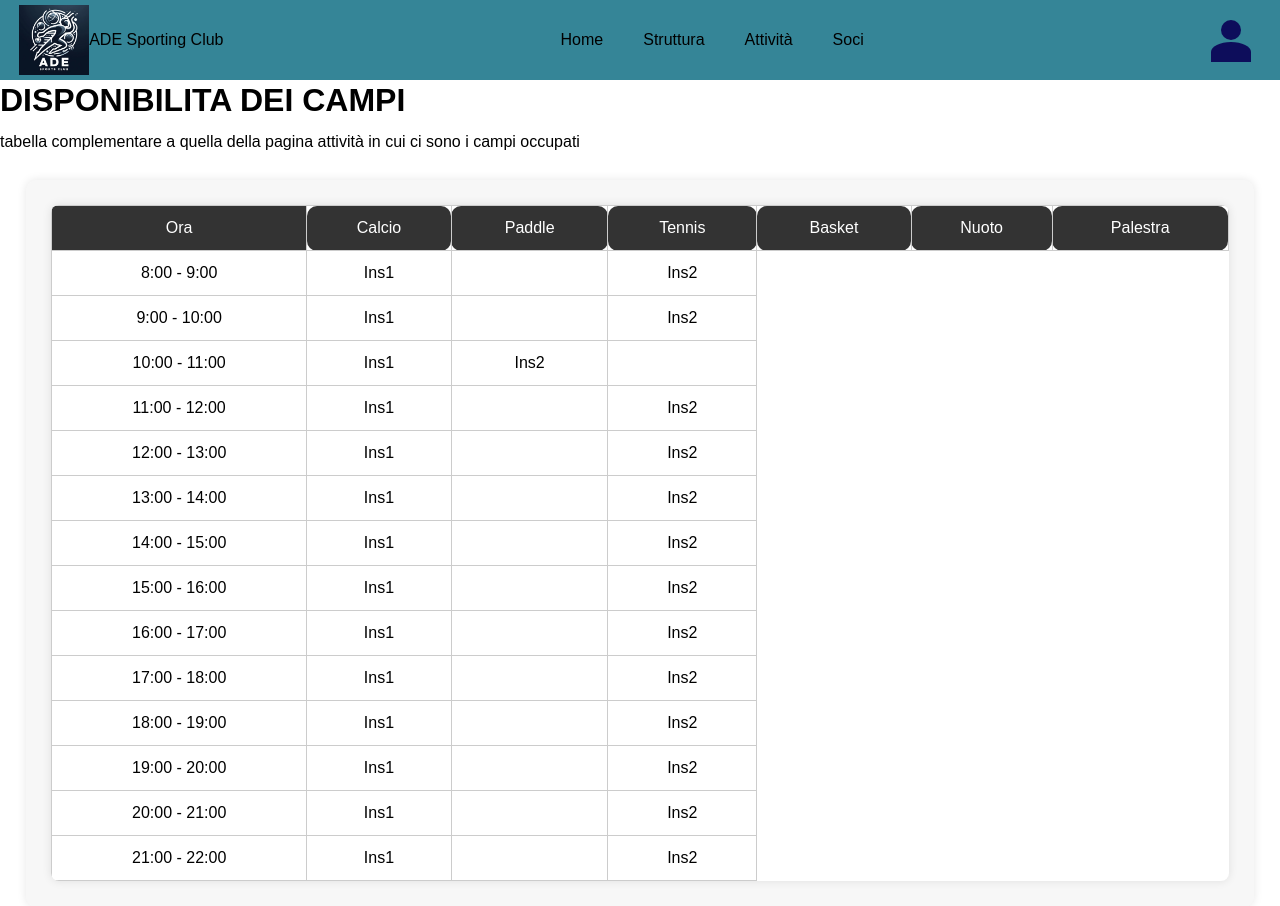
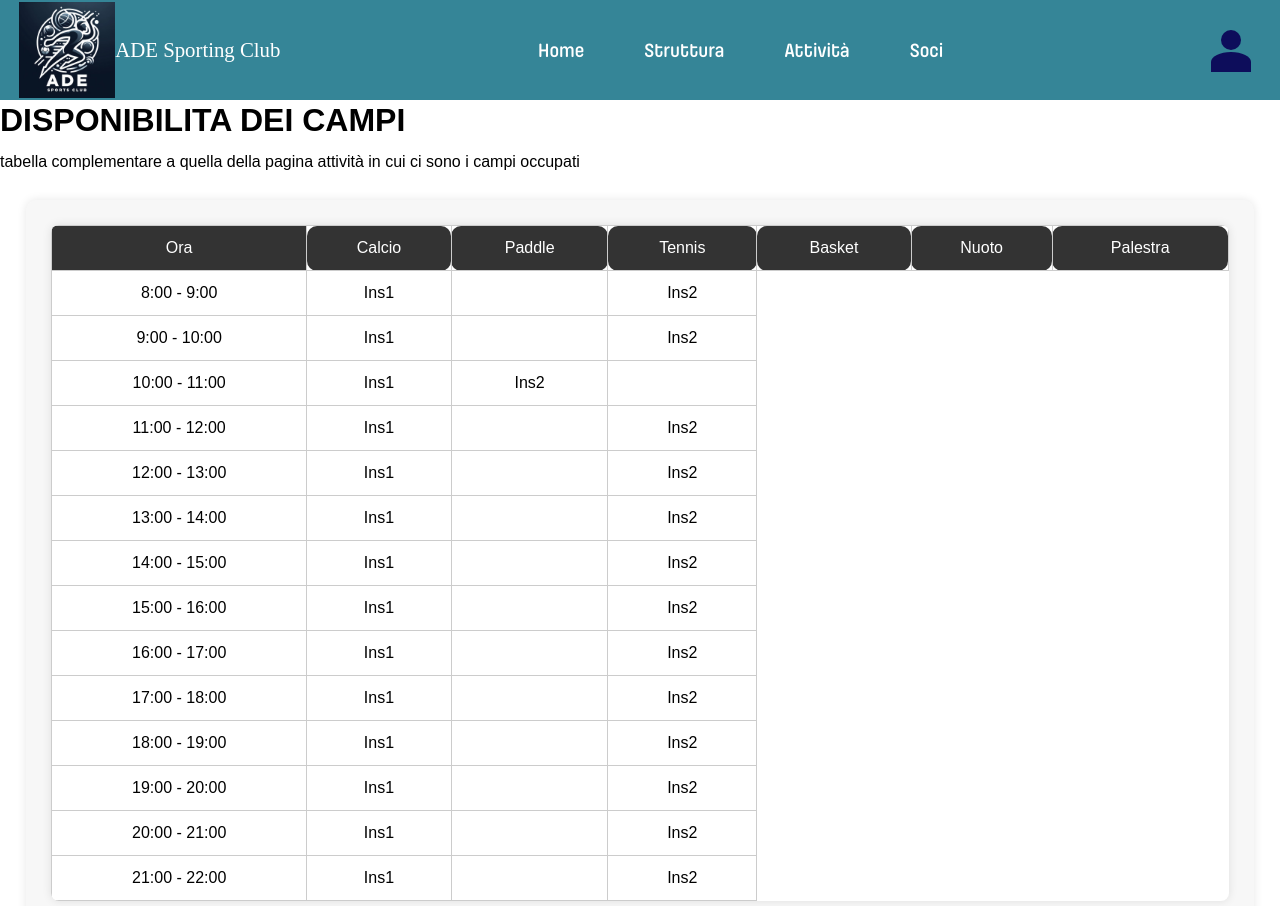
Before and after one commit to Puls02/Ade_Sporting_Club, a PHP site: page /Prenota.html in a window 1280 px wide. Shown: the top 906 px of the page. Run offline with PHP 8.4, Linux system fonts and the light colour scheme; some web fonts are replaced.

Commit message:
Navbar sistemata

```diff
--- a/Attivita.html
+++ b/Attivita.html
@@ -10,7 +10,7 @@
 
     <!--Link to style folder-->
     <link rel="StyleSheet" href="Style/utility.css">
-    <link rel="StyleSheet" href="Style/navbarStatica.css">
+    <link rel="StyleSheet" href="Style/navbarStatic.css">
     <link rel="StyleSheet" href="Style/login.css">
     <link rel="StyleSheet" href="Style/footer.css">
     <link rel="StyleSheet" href="Style/index.css">
--- a/Prenota.html
+++ b/Prenota.html
@@ -10,7 +10,7 @@
 
     <!--Link to style folder-->
     <link rel="StyleSheet" href="Style/utility.css">
-    <link rel="StyleSheet" href="Style/navbarStatica.css">
+    <link rel="StyleSheet" href="Style/navbarStatic.css">
     <link rel="StyleSheet" href="Style/login.css">
     <link rel="StyleSheet" href="Style/footer.css">
     <link rel="StyleSheet" href="Style/index.css">
--- a/Struttura.html
+++ b/Struttura.html
@@ -10,12 +10,13 @@
 
     <!--Link to style folder-->
     <link rel="StyleSheet" href="Style/utility.css">
-    <link rel="StyleSheet" href="Style/navbarStatica.css">
+    <link rel="StyleSheet" href="Style/navbarStatic.css">
     <link rel="StyleSheet" href="Style/login.css">
     <link rel="StyleSheet" href="Style/footer.css">
     <link rel="StyleSheet" href="Style/index.css">
     <link rel="StyleSheet" href="Style/struttura.css">
     <link rel="stylesheet" href="Style/popup.css">
+
 
     <link rel="stylesheet" href="https://cdnjs.cloudflare.com/ajax/libs/font-awesome/6.0.0-beta3/css/all.min.css"> <!-- per le cione delle attivita -->
 
--- a/Style/navbarStatica.css
+++ b/Style/navbarStatic.css
@@ -1,6 +1,7 @@
 nav
 {
-  height: 80px;
+  height: 100px;
+  width: auto;
   background: var(--nav-color);
   /*flexbox code*/
   display: flex;
@@ -10,38 +11,6 @@ nav
   padding: 0 calc((100vw - 97vw) / 2);
 }
 
-/*------------debug----------*/
-/*
-nav
-{
-  border: 1px solid purple;
-}
-ul.logo
-{
-  border: 1px solid rgb(0, 255, 0);
-}
-.logo_img
-{
-  border: 1px solid red;
-}
-.logo_name
-{
-  border: 1px solid red;
-}
-ul.toolbar
-{
-  border: 1px solid red;
-}
-ul.toolbar a
-{
-  border: 1px solid red;
-}
-li
-{
-  border: 1px solid orange;
-}
-*/
-/*--------------------------------------*/
 .logo
 {
   display: flex;
@@ -52,14 +21,16 @@ li
 }
 .logo_img
 {
-  width: 70px;
+  width: var(--size-8xl);
   box-align: left;
 }
 
 .logo_name
 {
-  display: block;
-  font: 30px /*aggiungere nome font*/ ;
+  color: #fff;
+  font-family: "Panchang";
+  text-decoration: none;
+  font-size: 1.3em;
 }
 
 .toolbar
@@ -69,19 +40,19 @@ li
   align-items: center;
   list-style: none;
   margin: 0 auto;
- 	padding: 3px;
+ 	padding: 5px;
 	text-align: center;
 }
 
 .toolbar a
 {
-  color: black;
+  color: #fff;
   text-decoration: none;
-  font: 10px /*aggiungere nome font*/ ;
+  font-size: var(--size-xl);
+  font-family: "PilcrowRounded";
   margin: 0px 10px;
-  padding: 10px 10px;
+  padding: 20px 20px;
   position: relative;
-  z-index: 0;
   cursor: pointer;
 }
 
@@ -94,7 +65,7 @@ ul.topBotomBordersOut a:after
   left: 0px;
   width: 100%;
   height: 2px;
-  background: #000;
+  background: #fff;
   content: "";
   opacity: 0;
   transition: all 0.3s;
--- a/login_registrazione/registration.php
+++ b/login_registrazione/registration.php
@@ -7,7 +7,7 @@
     <title>Registration</title>
 
     <link rel="StyleSheet" href="../Style/utility.css">
-    <link rel="StyleSheet" href="../Style/navbarStatica.css">
+    <link rel="StyleSheet" href="../Style/navbarStatic.css">
     <link rel="StyleSheet" href="../Style/login.css">
 
 
```
